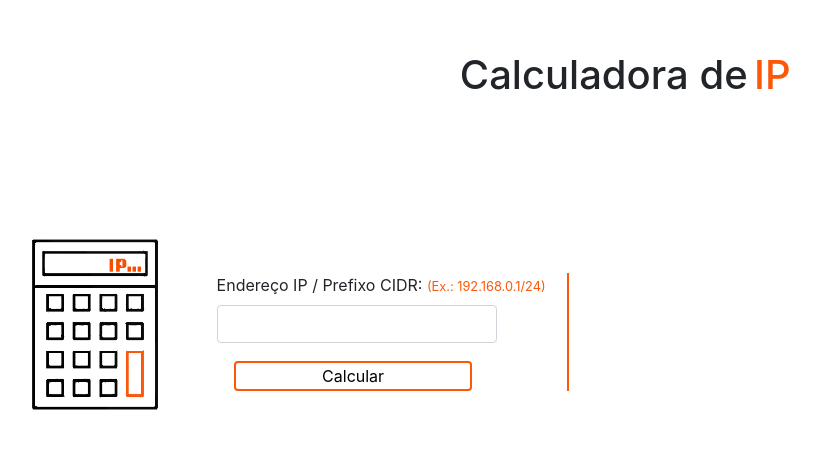
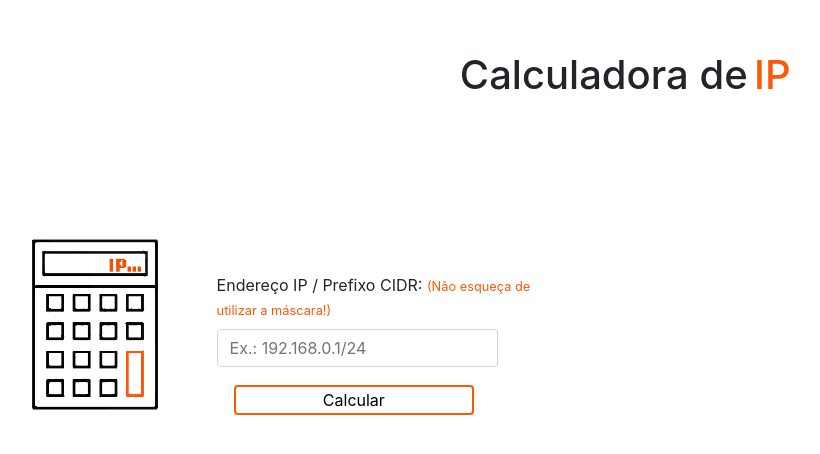
Before and after one commit to rafeu/calculadora_ip, a PHP site: page / in a window 1280 px wide. Shown: the top 454 px of the page, without its empty margins (65-885 px from the left). Run offline with PHP 8.4, Linux system fonts and the light colour scheme.

Commit message:
Add files via upload

```diff
--- a/calculadora_ip/index.php
+++ b/calculadora_ip/index.php
@@ -18,10 +18,10 @@
         <img src="imagens/calcip.png" id="calculadora_centro">
 
         <form method="post" class="form">
-            <label for="#">Endereço IP / Prefixo CIDR: <small style="color: #fd5708;"> (Ex.: 192.168.0.1/24)</small></label>
+            <label for="#">Endereço IP / Prefixo CIDR: <small style="color: #fd5708;"> (Não esqueça de utilizar a máscara!)</small></label>
                 <div class="divider"></div>
 
-            <input type="text" class="form-control input_text" name="ip" value="<?php echo @$_POST['ip'];?>">
+            <input type="text" class="form-control input_text" name="ip" value="<?php echo @$_POST['ip'];?>" placeholder="Ex.: 192.168.0.1/24">
                 <div class="divider"></div>
 
             <input type="submit" class="input_submit" value="Calcular">
@@ -38,8 +38,6 @@
                         echo "<pre class='resultado'>";
 
                         echo "<b>Endereço/Rede: </b>" . $ip->endereco_completo() . '<br>';
-                        echo "<b>Endereço: </b>" . $ip->endereco() . '<br>';
-                        echo "<b>Prefixo CIDR: </b>/" . $ip->cidr() . '<br>';
                         echo "<b>Máscara de sub-rede: </b>" . $ip->mascara() . '<br>';
                         echo "<b>IP da Rede: </b>" . $ip->rede() . '/' . $ip->cidr() . '<br>';
                         echo "<b>Broadcast da Rede: </b>" . $ip->broadcast() . '<br>';
@@ -48,6 +46,36 @@
                         echo "<b>Total de IPs:  </b>" . $ip->total_ips() . '<br>';
                         echo "<b>Binário: </b>" . $ip->ip_binario() . '<br>';
                         echo "<b>Hosts: </b>" . $ip->ips_rede() . '<br>';
+                        echo "<b>Sub-redes: </b>" . $ip->qtd_subredes() . '<br>';
+                        echo "<b>Classe: </b>" . $ip->classe_ip() . '<br>';
+                        echo "<b>Público/Privado: </b>" . $ip->publicoPrivado();
+                        echo "</pre>";
+                    } else {
+                        echo 'Endereço IPv4 inválido!';
+                    }
+                }
+            ?>
+        </div>
+
+        <div class="resultado3">
+
+            <?php
+                if ( $_SERVER['REQUEST_METHOD'] === 'POST' && ! empty( $_POST['ip'] ) ) {
+
+                    if( $ip->valida_endereco() ) {
+                        echo '<h2> <span style="color: #fd5708;">' . $_POST['ip'] . '</span> </h2>';
+                        echo "<pre class='resultado'>";
+
+                        echo "<b>Endereço/Rede: </b>" . $ip->endereco_completo() . '<br>';
+                        echo "<b>Máscara de sub-rede: </b>" . $ip->mascara() . '<br>';
+                        echo "<b>IP da Rede: </b>" . $ip->rede() . '/' . $ip->cidr() . '<br>';
+                        echo "<b>Broadcast da Rede: </b>" . $ip->broadcast() . '<br>';
+                        echo "<b>Primeiro Host: </b>" . $ip->primeiro_ip() . '<br>';
+                        echo "<b>Último Host: </b>" . $ip->ultimo_ip() . '<br>';
+                        echo "<b>Total de IPs:  </b>" . $ip->total_ips() . '<br>';
+                        echo "<b>Binário: </b>" . $ip->ip_binario() . '<br>';
+                        echo "<b>Hosts: </b>" . $ip->ips_rede() . '<br>';
+                        echo "<b>Sub-redes: </b>" . $ip->qtd_subredes() . '<br>';
                         echo "<b>Classe: </b>" . $ip->classe_ip() . '<br>';
                         echo "<b>Público/Privado: </b>" . $ip->publicoPrivado();
                         echo "</pre>";
--- a/calculadora_ip/style.css
+++ b/calculadora_ip/style.css
@@ -39,7 +39,7 @@ pre {
     margin-top: -11%;
     margin-left: 22%;
     width: 27.5%;
-    border-right: 2px solid #fd5708;
+    /* border-right: 2px solid #fd5708; */
 }
 
 .input_text{
@@ -62,8 +62,8 @@ pre {
 }
 
 .resultado2{
-    width: 33%;
-    margin-left: 58%;
+    width: 19.5%;
+    margin-left: 50%;
     margin-top: -11%;
     font-size: 15px;
 }
```
